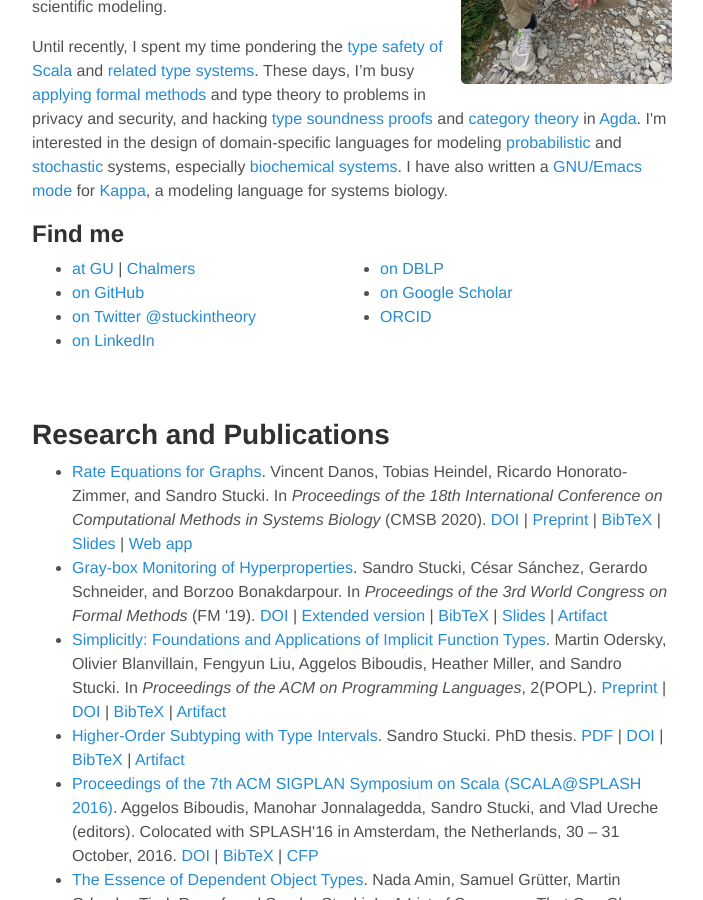
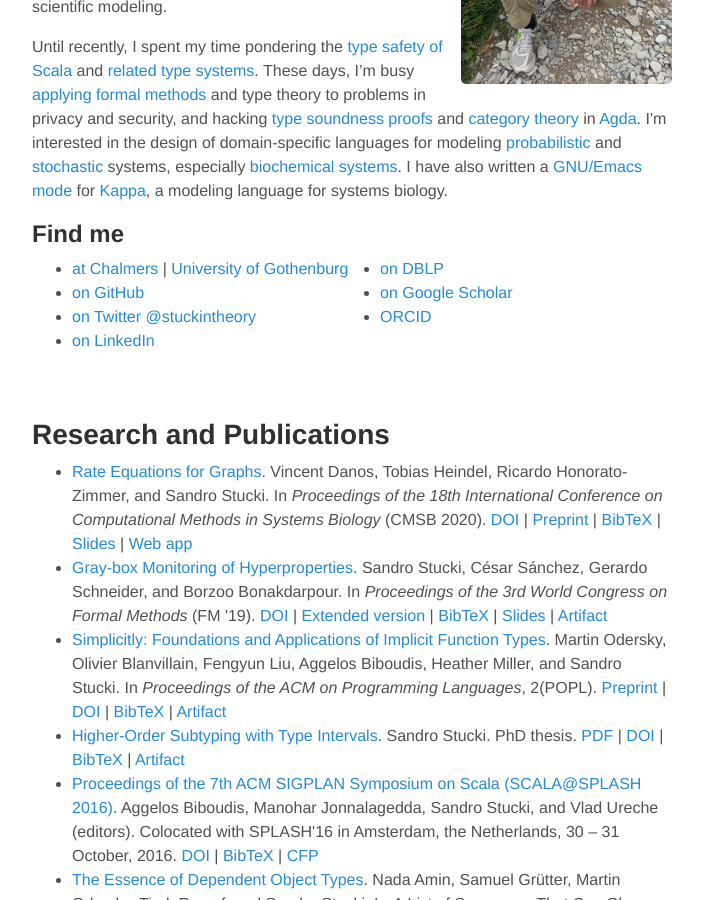
Before and after one commit to sstucki/sstucki.github.io, a Jekyll site: the page built from index.html, in a window 1280 px wide and 900 px high, scrolled down 390 px. Shown: the whole window, without its empty margins (288-991 px from the left). Built offline with Jekyll 4.4.1, drawn with Linux system fonts in a browser that asks for light colours.

Commit message:
[ index ] update link to GU page.

```diff
--- a/index.html
+++ b/index.html
@@ -33,7 +33,7 @@ title: Home
 
   <h2>Find me</h2>
   <ul class="contact">
-    <li><a href="https://www.gu.se/omuniversitetet/personal/?userId=xstusa" target="_blank">at GU</a>&nbsp;| <a href="https://www.chalmers.se/en/Staff/Pages/sandros.aspx" target="_blank">Chalmers</a></li>
+    <li><a href="https://www.chalmers.se/en/Staff/Pages/sandros.aspx" target="_blank">at Chalmers</a>&nbsp;| <a href="https://www.gu.se/om-universitetet/hitta-person/sandrostucki" target="_blank">University of Gothenburg</a></li>
     <li><a href="https://github.com/sstucki" target="_blank">on GitHub</a></li>
     <li><a href="https://twitter.com/stuckintheory" target="_blank">on Twitter @stuckintheory</a></li>
     <li><a href="https://www.linkedin.com/in/sandro-stucki-8a3a9413" target="_blank">on LinkedIn</a></li>
```
